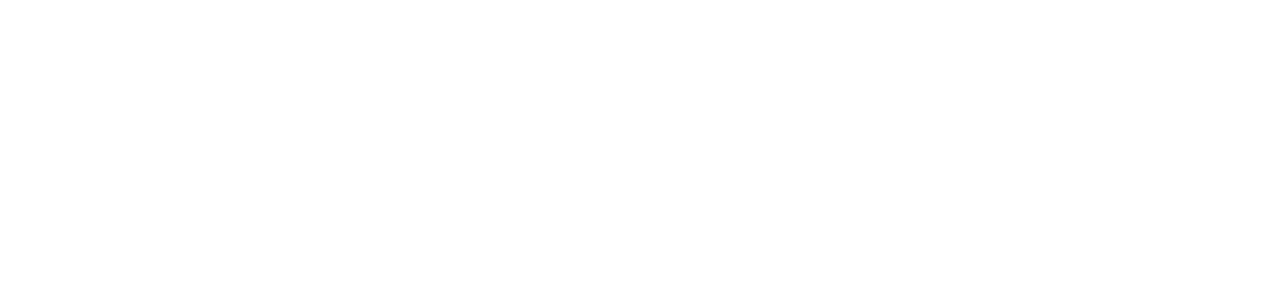
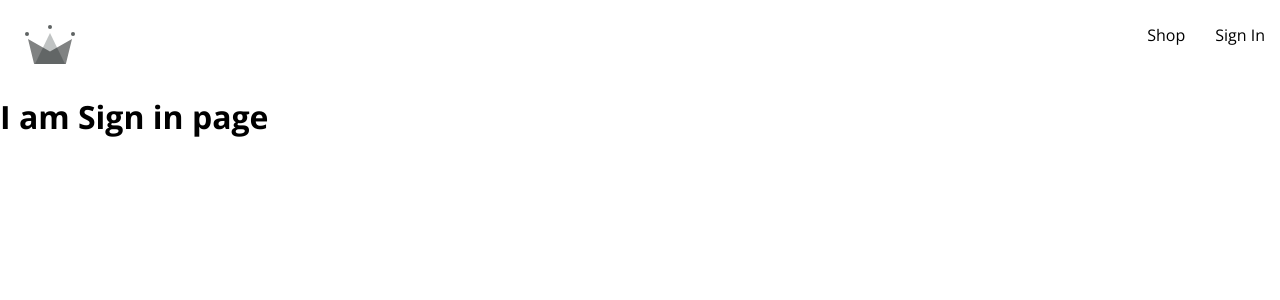
Before and after one commit to fnuramsha/crwn-clothing, a React (Create React App) app: page /sign-in in a window 1280 px wide. Before the commit this address had no page. Shown: the top 300 px of the page. Built offline with nearby package versions, Linux system fonts and the light colour scheme.

Commit message:
added utils file and installed firebase

```diff
--- a/package.json
+++ b/package.json
@@ -6,6 +6,7 @@
     "@testing-library/jest-dom": "^5.17.0",
     "@testing-library/react": "^13.4.0",
     "@testing-library/user-event": "^13.5.0",
+    "firebase": "^10.12.3",
     "react": "^18.3.1",
     "react-dom": "^18.3.1",
     "react-router-dom": "^6.24.0",
--- a/src/App.js
+++ b/src/App.js
@@ -1,6 +1,7 @@
 import { Routes, Route } from "react-router-dom";
 import Home from "./routes/home/home.component.jsx";
-import Navigation from "./navigation/navigation.component.jsx";
+import Navigation from "./routes/navigation/navigation.component.jsx";
+import SignIn from "./routes/sign-in/sign-in.component.jsx";
 
 const Shop = () => {
   return <h1> I am at the Shop page</h1>;
@@ -12,6 +13,7 @@ const App = () => {
       <Route path="/" element={<Navigation />}>
         <Route index element={<Home />} />
         <Route path="shop" element={<Shop />} />
+        <Route path="sign-in" element={<SignIn />} />
       </Route>
     </Routes>
   );
--- a/src/navigation/navigation.component.jsx
+++ /dev/null
@@ -1,29 +0,0 @@
-import React, { Fragment } from "react"
-import { Outlet,Link } from "react-router-dom"
-import {ReactComponent as CrwnLogo} from '../assets/crown.svg'
-import './navigation.styles.scss'
-
-const Navigation = () => {
-    return (
-       <Fragment>
-        <div className="navigation">
-
-           <Link className="logo-container" to='/'>
-            <CrwnLogo className='logo'/>
-           </Link>
-           <div className="nav-links-container">
-            <Link className="nav-link" to='/shop'>
-                Shop
-            </Link>
-
-            </div>
-
-    </div>
-    <Outlet/>
-    </Fragment>
-
-
-    )
-
-}
-export default Navigation
--- /dev/null
+++ b/src/routes/navigation/navigation.component.jsx
@@ -0,0 +1,33 @@
+import React, { Fragment } from 'react'
+import { Outlet, Link } from 'react-router-dom'
+import {ReactComponent as CrwnLogo} from '../../assets/crown.svg'
+import './navigation.styles.scss'
+
+const Navigation = () => {
+    return (
+        <Fragment>
+           <div className="navigation">
+            <Link className='logo-container' to='/'>
+                <CrwnLogo className='logo'/>
+            </Link>
+
+                <div className='nav-links-container'>
+                    <Link className='nav-link' to='/Shop'>
+                        Shop
+                    </Link>
+
+                    <Link className='nav-link' to='/sign-in'>
+                        Sign In
+                    </Link>
+                </div>
+
+
+            </div>
+            <Outlet />
+            </Fragment>
+
+
+    )
+}
+
+export default Navigation
--- /dev/null
+++ b/src/routes/sign-in/sign-in.component.jsx
@@ -0,0 +1,10 @@
+import React from "react"
+const SignIn = () => {
+    return(
+        <div>
+            <h1>I am Sign in page </h1>
+        </div>
+    )
+}
+
+export default SignIn
```
Also changed, not shown: src/routes/navigation/navigation.styles.scss (renamed from src/navigation/navigation.styles.scss), src/utils/firebase/firebase.utils.js (added), 1 other file (tests, documents, lock files or other folders).
